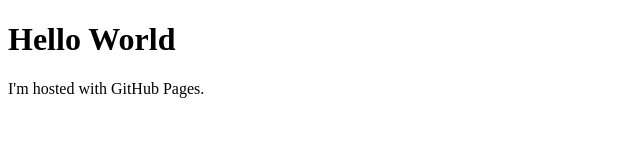
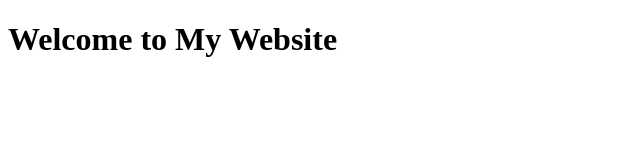
Before and after one commit to Lobsterian/Lobsterian.github.io, a plain HTML site: page index.html in a window 1280 px wide. Shown: the whole page, without its empty margins (0-640 px from the left). Drawn offline with Linux system fonts and the light colour scheme.

Commit message:
Update index.html

```diff
--- a/index.html
+++ b/index.html
@@ -1,10 +1,17 @@
 <!DOCTYPE html>
-<html>
- <head>
-  <title>Lobsterian.github.io</title>
- </head>
- <body>
- <h1>Hello World</h1>
-  <p>I'm hosted with GitHub Pages.</p>
- </body>
-</html></html>
+<html lang="en">
+  <head>
+    <meta charset="UTF-8">
+    <meta name="viewport" content="width=device-width, initial-scale=1.0">
+    <meta http-equiv="X-UA-Compatible" content="ie=edge">
+    <title>My Website</title>
+    <link rel="stylesheet" href="./style.css">
+    <link rel="icon" href="./favicon.ico" type="image/x-icon">
+  </head>
+  <body>
+    <main>
+        <h1>Welcome to My Website</h1>
+    </main>
+	<script src="index.js"></script>
+  </body>
+</html>
```
